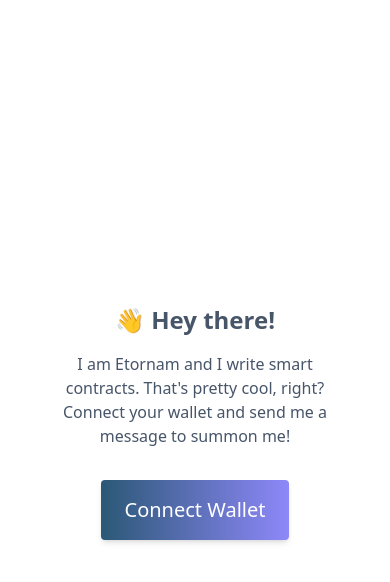
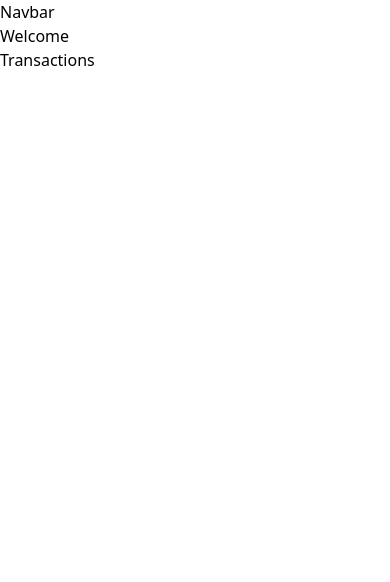
Before and after one commit to dev0cloo/eth-wave, a React (Vite) app in the folder client/: page / in a window 390 px wide. Shown: the top 582 px of the page. Built offline with nearby package versions, Linux system fonts and the light colour scheme.

Commit message:
Fix Frontend errors

```diff
--- a/client/src/App.jsx
+++ b/client/src/App.jsx
@@ -1,150 +1,17 @@
 import { useState, useEffect } from "react";
-import { ethers } from "ethers";
 import abi from "./utils/MessagePortal.json";
 import "./App.css";
 // import function to register Swiper custom elements
-import { register } from "swiper/element/bundle";
-import { checkIfWalletIsConnected, getAllMessages } from "./components";
-import { SvgBackground2 as Background2 } from "./components/svgs/Background2.jsx";
-import { SvgBackg as Background } from "./components/svgs/Background.jsx";
+import { Navbar, Footer, Welcome, Loader, Transactions } from "./components";
 
 const App = () => {
-  // register Swiper custom elements
-  register();
-  // react hooks for dynamic events
-  const [currentAccount, setCurrentAccount] = useState("");
-  const [allMessages, setAllMessages] = useState([]);
-  // const [isConnected, setIsConnected] = useState[null];
-
-  // the contract location on the blockchain
-  const contractAddress = "0xEb2f5a39783801A4eCb719d798cd3218b8Be7a0d";
-  // variable for referencing contract ABI content
-  const contractABI = abi.abi;
-
-  //prompt metamask connection on page load
-  useEffect(() => {
-    checkIfWalletIsConnected().then((account) => {
-      setCurrentAccount(account);
-    });
-  }, []);
-
-  // useEffect(() => {
-  //   getAllMessages(contractAddress, contractABI).then((allMessages) => {
-  //     setAllMessages(allMessages);
-  //   });
-  // });
-
-  // function handleConnection(isConnected) {
-  //   setIsConnected();
-  // }
-
-  // function to connect wallet manually
-  const connectWallet = async () => {
-    try {
-      const { ethereum } = window;
-      if (!ethereum) {
-        alert("Make sure you have metamask installed!");
-        return;
-      }
-
-      const accounts = await ethereum.request({
-        method: "eth_requestAccounts",
-      });
-      setCurrentAccount(accounts[0]);
-      console.log("Connected", accounts[0]);
-    } catch (error) {
-      console.error(error);
-    }
-  };
-
-  // this function connects frontend to contract through ethers.js
-  const message = async () => {
-    try {
-      const { ethereum } = window;
-      if (ethereum) {
-        const provider = new ethers.providers.Web3Provider(ethereum);
-        const signer = provider.getSigner();
-        const messagePortalContract = new ethers.Contract(
-          contractAddress,
-          contractABI,
-          signer
-        );
-        const messageTxn = await messagePortalContract.sendMessage(
-          "A test message for the live site"
-        );
-        console.log("Mining...", messageTxn.hash);
-        await messageTxn.wait();
-        console.log("Mined -- ", messageTxn.hash);
-      } else {
-        console.log("Ethereum object doesn't exist!");
-      }
-    } catch (error) {
-      console.log(error);
-    }
-  };
-
   return (
-    <div className="isolate bg-white dark:bg-gray-900 h-screen flex justify-center items-center">
-      <div className="absolute inset-x-0 top-[-10rem] -z-10 transform-gpu overflow-hidden blur-3xl sm:top-[-20rem] sm:blur-la">
-        <Background />
+    <div className="min-h-screen">
+      <div className="gradient-bg-welcome">
+        <Navbar />
+        <Welcome />
+        <Transactions />
       </div>
-      {/* ================ MAIN PAGE CONTENT ====================*/}
-      <div className="mainContainer flex mx-auto max-w-[80%]">
-        <div className="dataContainer flex flex-col gap-4 justify-center items-center">
-          <h1 className="text-slate-600 dark:text-slate-200 text-center text-2xl sm:text-4xl sm:mb-6 font-bold">
-            👋 Hey there!
-          </h1>
-
-          <p className="text-slate-600 dark:text-slate-300 text-center sm:text-2xl">
-            I am Etornam and I write smart contracts. That's pretty cool, right?
-            Connect your wallet and send me a message to summon me!
-          </p>
-          {/*
-           * If there is no currentAccount render this button
-           */}
-          {!currentAccount && (
-            <button
-              className="btn shadow-md transition-all duration-300 ease-in bg-200 bg-btngrad flex justify-center text-white min-w-[60%] text-xl p-4 rounded mt-4 hover:bg-center hover:shadow-2xl hover:bg-right"
-              onClick={connectWallet}
-            >
-              Connect Wallet
-            </button>
-          )}
-          {currentAccount && (
-            <button
-              className="btn shadow-md transition-all duration-300 ease-in bg-200 bg-btngrad flex justify-center text-white min-w-[60%] text-xl p-4 rounded mt-4 hover:bg-center hover:shadow-2xl hover:bg-right"
-              onClick={message}
-            >
-              Summon Me
-            </button>
-          )}
-
-          {/* RENDER TRANSACTIONS */}
-          {/* {allMessages.map((message, index) => {
-            return (
-              <div
-                key={index}
-                className="w-full p-2 mt-1 text-center text-slate-600 dark:text-white rounded shadow-md"
-              >
-                <div className="break-all w-full ">
-                  <label className="block font-bold">Address:</label>
-                  <span>{message.address}</span>
-                </div>
-                <div className="w-full">
-                  <label className="block font-bold">Message:</label>
-                  <span>{message.message}</span>
-                </div>
-                <div className="w-full">
-                  <label className="block font-bold">Date:</label>
-                  <span>{message.date.toLocaleString()}</span>
-                </div>
-              </div>
-            );
-          })} */}
-        </div>
-      </div>
-      {/* =========================END OF MAIN CONTENT====================== */}
-      <div className="absolute -z-10 bottom-0 inset-x-0 transform-gpu overflow-hidden blur-3xl sm:blur-la"></div>
     </div>
   );
 };
--- a/client/src/components/Loader.jsx
+++ b/client/src/components/Loader.jsx
@@ -0,0 +1,7 @@
+import React from "react";
+
+const Loader = () => {
+  return <div>Loader</div>;
+};
+
+export default Loader;
--- a/client/src/components/Transactions.jsx
+++ b/client/src/components/Transactions.jsx
@@ -0,0 +1,7 @@
+import React from "react";
+
+const Transactions = () => {
+  return <div>Transactions</div>;
+};
+
+export default Transactions;
--- a/client/src/components/index.js
+++ b/client/src/components/index.js
@@ -1,6 +1,5 @@
-import CTA from "./CTA";
-import { getAllMessages } from "./messages";
-import { checkIfWalletIsConnected } from "./wallet";
 export { default as Loader } from "./Loader";
-
-export { checkIfWalletIsConnected, getAllMessages };
+export { default as Navbar } from "./Navbar";
+export { default as Footer } from "./Footer";
+export { default as Transactions } from "./Transactions";
+export { default as Welcome } from "./Welcome";
```
